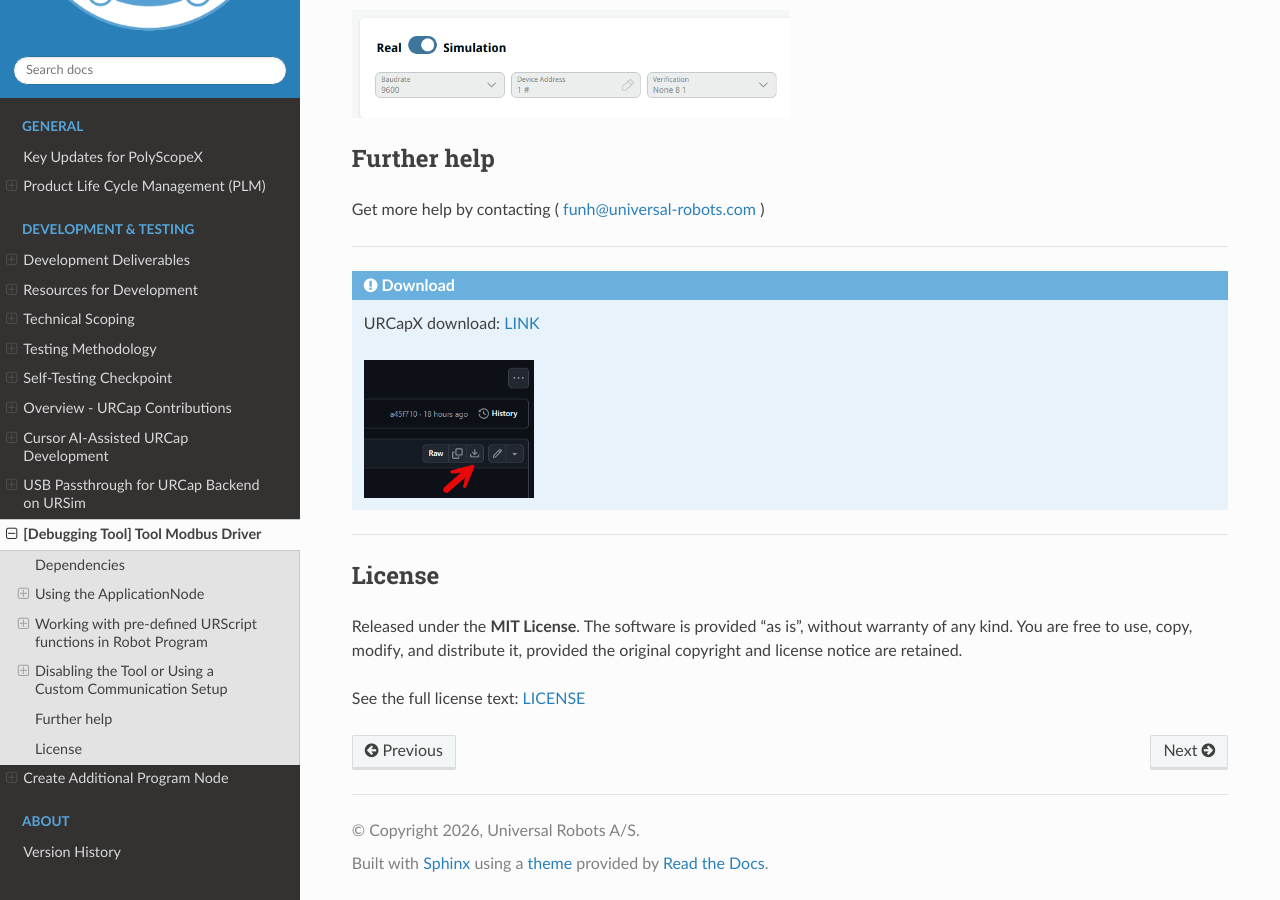
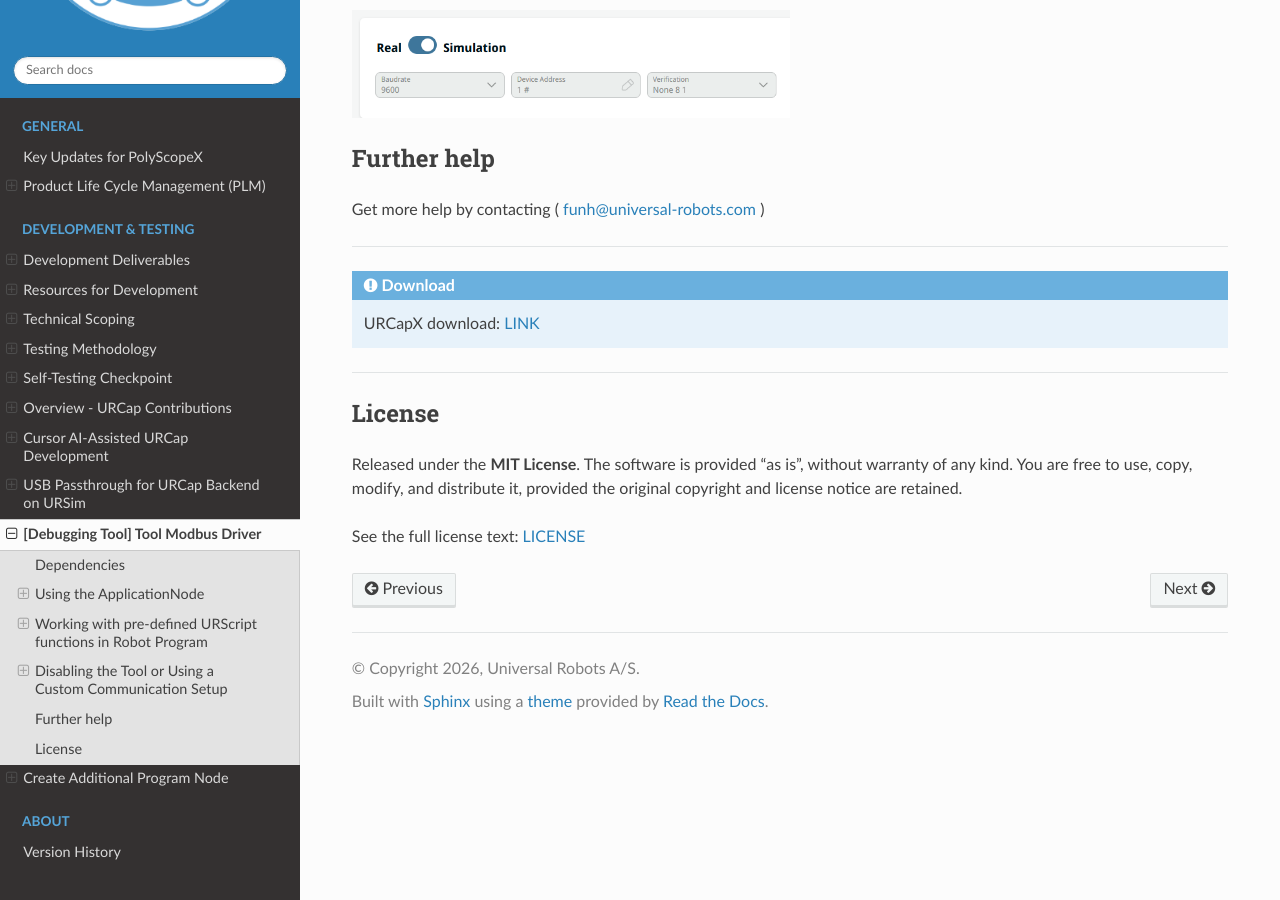
Before and after one commit to FuNingHu/urplus-tech-info, a Sphinx documentation site: the page built from docs/source/tool_modbus_driver.rst, in a window 1280 px wide and 900 px high, scrolled down 4680 px. Built offline with Sphinx 7.4.7 and the Read the Docs theme 3.1.0, drawn with Linux system fonts in a browser that asks for light colours.

Commit message:
update tool_modbus_driver

```diff
--- a/docs/source/tool_modbus_driver.rst
+++ b/docs/source/tool_modbus_driver.rst
@@ -231,11 +231,7 @@
    .. raw:: html
 
       <p>URCapX download:
-      <a href="https://github.com/FuNingHu/tool-modbus-driver-x/blob/main/target/tool-modbus-driver-1.0.7.urcapx" target="_blank">LINK</a></p>
-
-   .. image:: images/tool_modbus_5_download_urcapx.png
-      :alt: Download the URCapX package
-      :width: 20%
+      <a href="https://github.com/FuNingHu/tool-modbus-driver-x/raw/main/target/tool-modbus-driver-1.0.7.urcapx" target="_blank">LINK</a></p>
 
 ----
 
```
